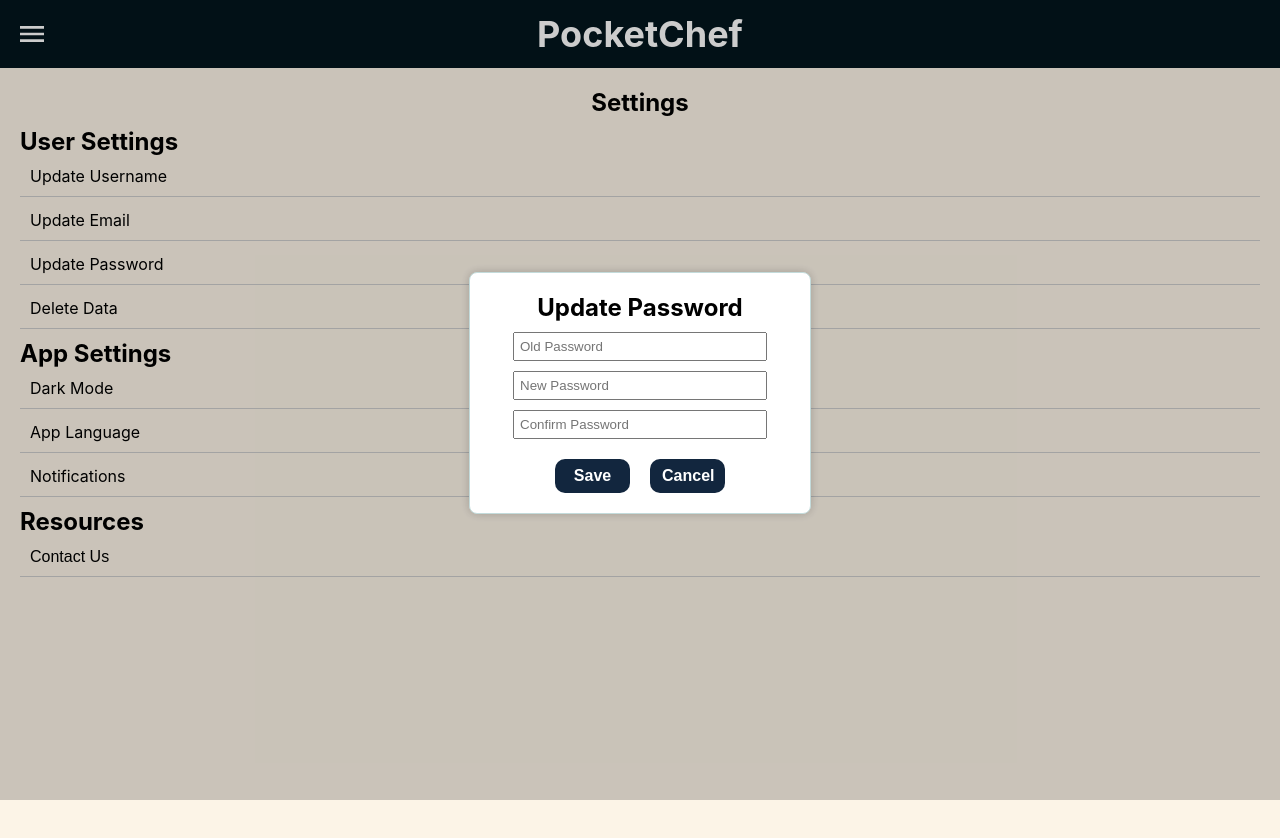
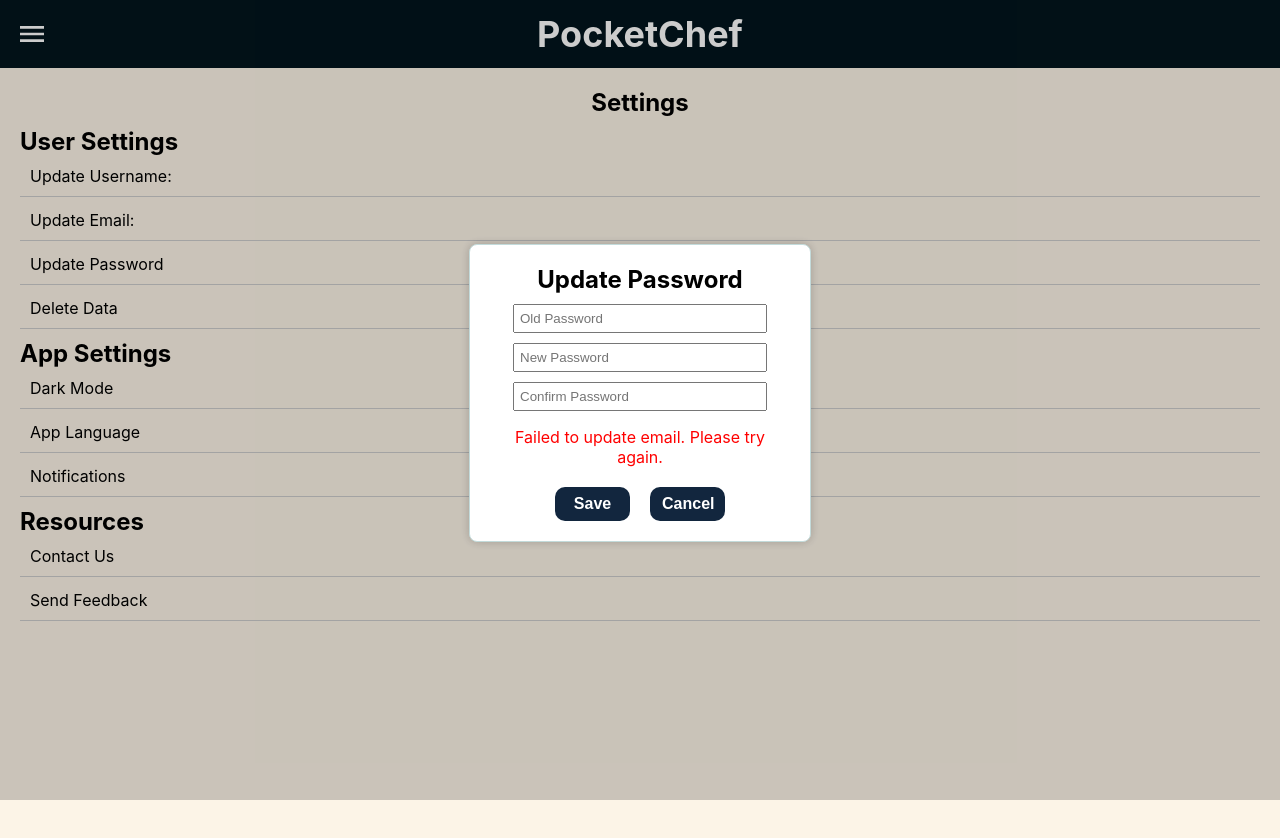
Before and after one commit to oggunderscore/PocketChef, a React (Create React App) app: page /settings in a window 1280 px wide. Both pictures are taken after a click on the item "Update Password". Shown: the top 838 px of the page. Built offline with nearby package versions, Linux system fonts and the light colour scheme; no server answers.

Commit message:
email sent but api key expired/invalid

```diff
--- a/package.json
+++ b/package.json
@@ -13,7 +13,7 @@
     "axios": "^1.7.7",
     "dotenv": "^16.4.5",
     "eslint": "^8.57.1",
-    "firebase": "^10.14.0",
+    "firebase": "^11.1.0",
     "jest": "^27.5.1",
     "mui": "^0.0.1",
     "react": "^18.3.1",
--- a/src/components/Settings/Modal.js
+++ b/src/components/Settings/Modal.js
@@ -1,6 +1,6 @@
-import React, { useState } from "react";
-import { auth, db } from "../../configuration.js";
-import {updateEmail, updatePassword, sendEmailVerification, reauthenticateWithCredential, EmailAuthProvider} from "firebase/auth";
+import React, { useEffect, useState } from "react";
+import { auth, db} from "../../configuration.js";
+import { getAuth, updateEmail, updatePassword, reauthenticateWithCredential, EmailAuthProvider, sendSignInLinkToEmail, isSignInWithEmailLink, signInWithEmailLink} from "firebase/auth";
 import {doc, setDoc, updateDoc } from "firebase/firestore";
 import "./Modal.css"; // Style this to look like a pop-up
 
@@ -11,7 +11,9 @@ const [error, setError] = useState("");
 const [oldPassword, setOldPassword] = useState("");
 const [newPassword, setNewPassword] = useState("");
 const [confirmPassword, setConfirmPassword] = useState("");
+const [inputValue, setInputValue] = useState("");
 
+const authDomain = process.env.REACT_APP_FIREBASE_AUTH_DOMAIN;
 //validation functions for email and password
 const validateEmail = (email) => /\S+@\S+\.\S+/.test(email);
 const validatePassword = (password) => {
@@ -41,10 +43,17 @@ const validatePassword = (password) => {
 const validateUsername = (username) => {
     return username.trim().length >= 3;
 }
+const handleKeyPress = (event) => {
+    if(event.key === "Enter") {
+        onSave(inputValue);
+        onclose();
+    }
+}
 const handleSave = async () => {
     try {
         //resets error before validation
         setError("");
+        const auth = getAuth();
         const user = auth.currentUser;
 
         //email validation
@@ -54,16 +63,20 @@ const handleSave = async () => {
                 return;
             }
 
-            //update firebase authentication
-            await updateEmail(auth.currentUser, value);
+            const actionCodeSettings = {
+                url: authDomain,
+                handleCodeInApp: true,
+            };
+
             //send email verification
-            await sendEmailVerification(auth.currentUser);
+            await sendSignInLinkToEmail(auth, value, actionCodeSettings);
+            window.localStorage.setItem("emailForUpdate", value);
 
             const userDoc = doc(db, "users", auth.currentUser.uid);
             //update firestore
             await setDoc(userDoc, { email: value }, { merge: true });
 
-            onSave("A verification email has been sent to your email address. Please verify it in your inbox.");
+            //onSave("A verification email has been sent to your email address. Please verify it in your inbox.");
             onClose();
         } else if (currentField === "password") {
             if(newPassword !== confirmPassword) {
@@ -110,14 +123,37 @@ const handleSave = async () => {
         onClose();
         } catch (err) {
             //handle firebase errors
-            if(err.code ==="auth/operation-not-allowed") {
-                setError("The new email must be verified before updating.");
-            } else {
+            //if(err.code ==="auth/operation-not-allowed") {
+            //    setError("The new email must be verified before updating.");
+            //} else {
                 setError(err.message);
-            }
+            //}
 
         }
 };
+useEffect(() => {
+    const auth = getAuth();
+    const storedEmail = window.localStorage.getItem("emailForUpdate");
+
+    if (isSignInWithEmailLink(auth, window.location.href) && storedEmail) {
+        signInWithEmailLink(auth, storedEmail, window.location.href)
+            .then(() => {
+                const user = auth.currentUser;
+                return updateEmail(user.currentUser, storedEmail); // Update the email after verification
+            })
+            .then(() => {
+                alert("Email updated successfully.");
+                window.localStorage.removeItem("emailForUpdate");
+            })
+            .catch((error) => {
+                console.log("Error updating email:", error.message);
+                setError("Failed to update email. Please try again.");
+            });
+    } else if (!storedEmail) {
+        console.error("Email not found in local storage.");
+        setError("Failed to update email. Please try again.");
+    }
+}, []);
 
 return (
     <div className="modal-overlay">
@@ -130,18 +166,21 @@ return (
                 placeholder="Old Password"
                 value={oldPassword}
                 onChange={(e) => setOldPassword(e.target.value)}
+                onKeyDown={(e) => e.key === "Enter" && handleSave()}
             />
             <input
                 type="password"
                 placeholder="New Password"
                 value={newPassword}
                 onChange={(e) => setNewPassword(e.target.value)}
+                onKeyDown={(e) => e.key === "Enter" && handleSave()}
             />
             <input
                 type="password"
                 placeholder="Confirm Password"
                 value={confirmPassword}
                 onChange={(e) => setConfirmPassword(e.target.value)}
+                onKeyDown={(e) => e.key === "Enter" && handleSave()}
             />
             </>
             ) : (
@@ -150,6 +189,7 @@ return (
                     placeholder={currentField === "email" ? "Enter new email" : "Enter new username"}
                     value={value}
                     onChange={(e) => setValue(e.target.value)}
+                    onKeyDown={(e) => e.key === "Enter" && handleSave()}
                 />
             )}
             {error && <p style={{ color: "red", whiteSpace: "pre-line" }}>{error}</p>}
--- a/src/components/Settings/Settings.js
+++ b/src/components/Settings/Settings.js
@@ -1,10 +1,11 @@
+// src/components/Settings/Settings.js
+
 import React, { useEffect, useState } from "react";
 import "./Settings.css";
 import Modal from "./Modal";
 import UpdatePassword from "./UpdatePassword";
-import ContactUsButton from "../shared/ContactUsButton/ContactUsButton"; // Import your Contact Us button component
 import { auth, db } from "../../configuration";
-import { doc, getDoc } from "firebase/firestore";
+import { doc, getDoc, updateDoc } from "firebase/firestore";
 
 const Settings = () => {
   const [isPasswordModalOpen, setIsPasswordModalOpen] = useState(false);
@@ -15,16 +16,20 @@ const Settings = () => {
   const [username, setUsername] = useState("");
   const [email, setEmail] = useState("");
 
-  // Load current username and email from Firestore
+  //const [password, setPassword] = useState("********");
+
+  //load current username and email from firestore
   useEffect(() => {
     const loadUserData = async () => {
       try {
-        const userDoc = doc(db, "users", auth.currentUser.uid);
-        const userData = await getDoc(userDoc);
-
-        if (userData.exists()) {
-          setUsername(userData.data().username || "DefaultUsername");
-          setEmail(userData.data().email || "user@example.com");
+        const user = auth.currentUser;
+        if (user) {
+          setEmail(user.email);
+          const userDoc = doc(db, "users", user.uid);
+          const userData = await getDoc(userDoc);
+          if (userData.exists()) {
+            setUsername(userData.data().username || "DefaultUsername");
+          }
         }
       } catch (error) {
         console.error("Error loading user data:", error);
@@ -34,6 +39,25 @@ const Settings = () => {
     loadUserData();
   }, []);
 
+
+        //const userDoc = doc(db, "users", auth.currentUser.uid);
+        //const userData = await getDoc(userDoc);
+
+    //    if (userData.exists()) {
+    //      setUsername(userData.data().username || "DefaultUsername");
+    //      setEmail(userData.data().email || "user@example.com");
+    //    }
+    //  } catch (error) {
+    //    console.error("Error loading user data:", error);
+    //  }
+    //};
+
+    //loadUserData();
+
+
+
+  //}, []);
+
   const openPasswordModal = () => {
     setIsPasswordModalOpen(true);
   };
@@ -42,19 +66,45 @@ const Settings = () => {
     setIsPasswordModalOpen(false);
   };
 
+
+
   const openModal = (field) => {
     setModalTitle(`Update ${field}`);
     setPlaceholder(`Enter new ${field.toLowerCase()}`);
     setCurrentField(field.toLowerCase());
     setIsModalOpen(true);
-    setCurrentField(field.toLowerCase());
-    setIsModalOpen(true);
   };
 
-  const handleSave = (newValue) => {
-    if (currentField === "username") setUsername(newValue);
-    if (currentField === "email") setEmail(newValue);
+  const handleSave = async (newValue) => {
+    const user = auth.currentUser;
+    if (!user) {
+      console.error("User is not authenticated.");
+      return;
+    }
+    if (currentField === "username") {
+      setUsername(newValue);
+      const userDoc = doc(db, "users", user.uid);
+      await updateDoc(userDoc, { username: newValue });
+      console.log("Username updated in ${newValue}.");
+    }
+    if(currentField === "email") {
+      if (newValue !== user.email) {
+        try {
+          await user.updateEmail(newValue);
+          setEmail(newValue);
+          console.log("Email updated to ${newValue}.");
+        } catch (error) {
+          console.error("Error updating email:", error);
+        }
+      } else {
+        console.log("Email is already set to ${user.email}.");
+      }
+    }
+    //if (currentField === "username") setUsername(newValue);
+    //if (currentField === "email") setEmail(newValue);
+    //if (currentField === "password") setPassword(newValue);
 
+    // Logic to update the username, email, or password with newValue
     console.log(`${modalTitle} updated to:`, newValue);
   };
 
@@ -65,11 +115,9 @@ const Settings = () => {
       <div className="settings-section">
         <h3>User Settings</h3>
         <ul className="settings-list">
-          <li onClick={() => openModal("Username")}>
-            Update Username <strong>{username}</strong>
+          <li onClick={() => openModal("Username")}>Update Username: <strong>{username}</strong>
           </li>
-          <li onClick={() => openModal("Email")}>
-            Update Email <strong>{email}</strong>
+          <li onClick={() => openModal("Email")}>Update Email: <strong>{email}</strong>
           </li>
           <li onClick={() => openModal("Password")}>Update Password</li>
           <li>Delete Data</li>
@@ -88,9 +136,8 @@ const Settings = () => {
       <div className="settings-section">
         <h3>Resources</h3>
         <ul className="settings-list">
-          <li>
-            <ContactUsButton /> {/* Render the Contact Us / Feedback Button */}
-          </li>
+          <li>Contact Us</li>
+          <li>Send Feedback</li>
         </ul>
       </div>
       {isModalOpen && (
```
Also changed, not shown: 1 other file (tests, documents, lock files or other folders).
